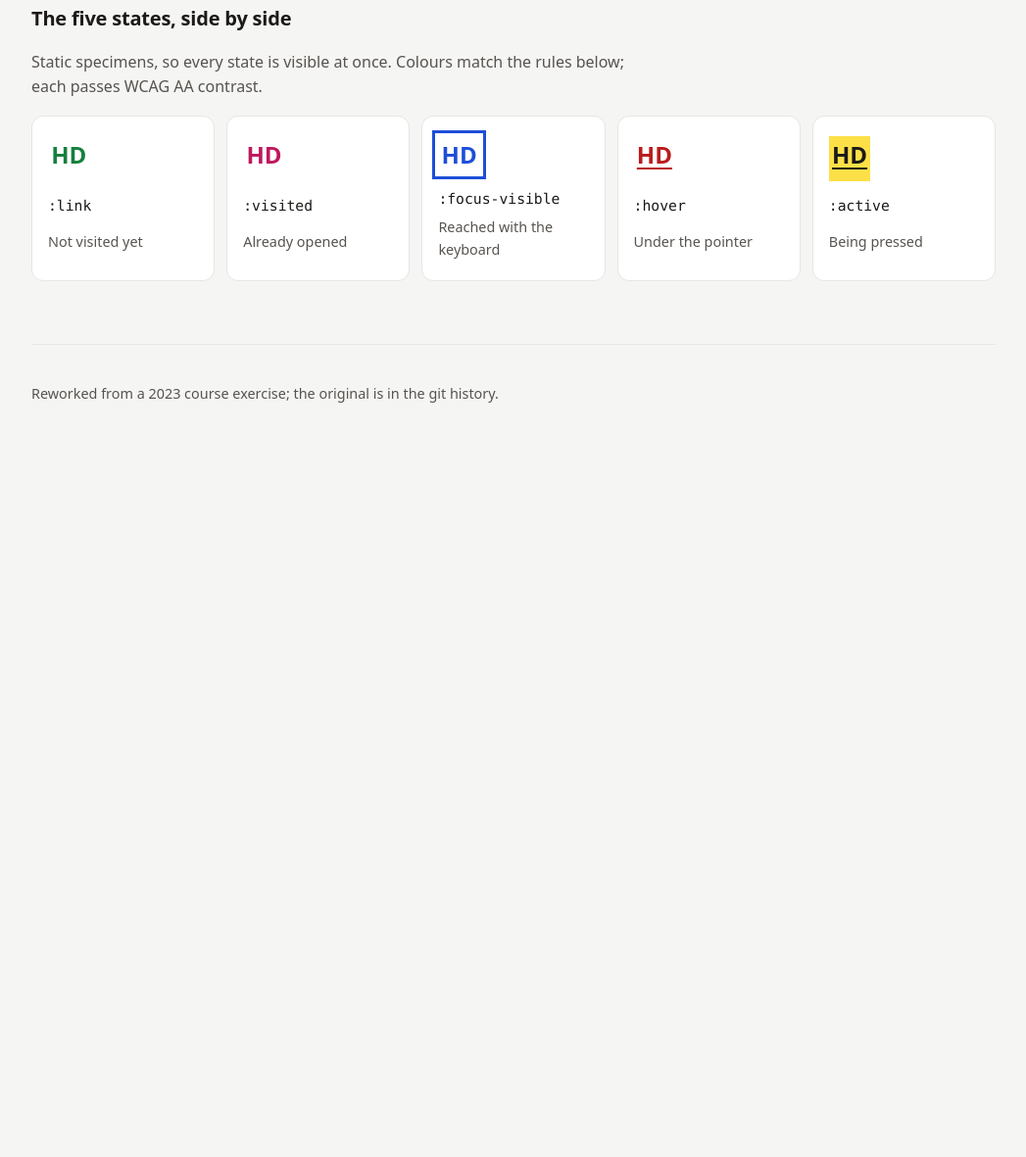
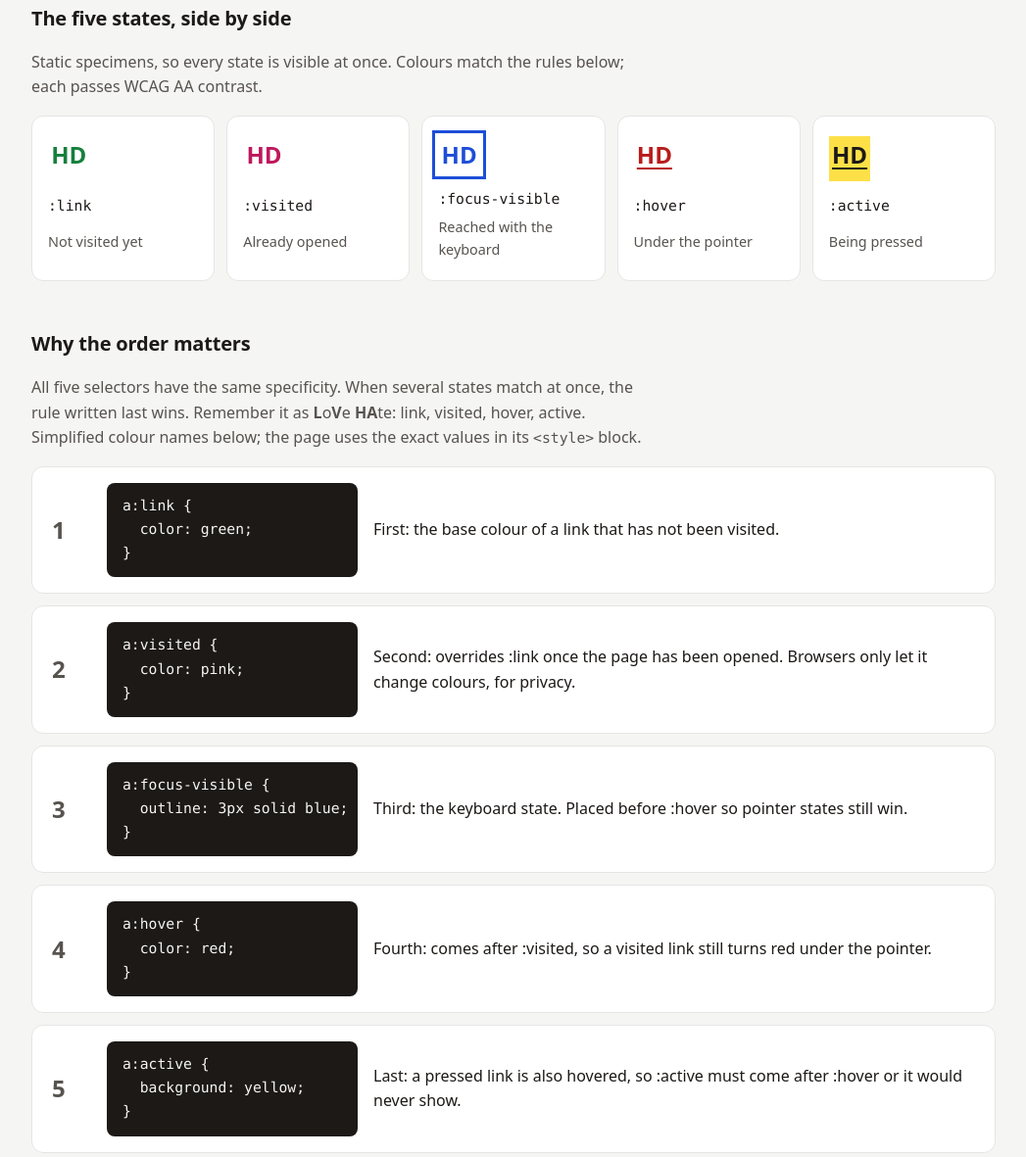
Before and after one commit to abdimannor/link-lab, a plain HTML site: page index.html in a window 1280 px wide. Shown: the part 467-1648 px from the top of the page at 98% size, without its empty margins (116-1163 px from the left). Before the commit the page ends 943 px from the top, so only its background shows below. Drawn offline with Linux system fonts and the light colour scheme.

Commit message:
Explain the rule order next to the CSS for each state

```diff
--- a/index.html
+++ b/index.html
@@ -69,6 +69,43 @@
       </ol>
     </section>
 
+    <section aria-labelledby="order">
+      <h2 id="order">Why the order matters</h2>
+      <p class="note">All five selectors have the same specificity. When several states match at once, the rule written last wins. Remember it as <strong>L</strong>o<strong>V</strong>e <strong>HA</strong>te: link, visited, hover, active. Simplified colour names below; the page uses the exact values in its <code>&lt;style&gt;</code> block.</p>
+      <ol class="order">
+        <li>
+          <pre><code>a:link {
+  color: green;
+}</code></pre>
+          <p>First: the base colour of a link that has not been visited.</p>
+        </li>
+        <li>
+          <pre><code>a:visited {
+  color: pink;
+}</code></pre>
+          <p>Second: overrides :link once the page has been opened. Browsers only let it change colours, for privacy.</p>
+        </li>
+        <li>
+          <pre><code>a:focus-visible {
+  outline: 3px solid blue;
+}</code></pre>
+          <p>Third: the keyboard state. Placed before :hover so pointer states still win.</p>
+        </li>
+        <li>
+          <pre><code>a:hover {
+  color: red;
+}</code></pre>
+          <p>Fourth: comes after :visited, so a visited link still turns red under the pointer.</p>
+        </li>
+        <li>
+          <pre><code>a:active {
+  background: yellow;
+}</code></pre>
+          <p>Last: a pressed link is also hovered, so :active must come after :hover or it would never show.</p>
+        </li>
+      </ol>
+    </section>
+
     <footer class="foot">
       <p>Reworked from a 2023 course exercise; the original is in the git history.</p>
     </footer>
--- a/style.css
+++ b/style.css
@@ -56,3 +56,14 @@ code { font-family: ui-monospace, "SF Mono", Menlo, Consolas, monospace; font-si
 .s-focus { color: var(--c-focus); outline: 3px solid var(--c-focus); outline-offset: 3px; }
 .s-hover { color: var(--c-hover); text-decoration: underline; }
 .s-active { color: var(--c-active); background: var(--c-active-bg); text-decoration: underline; }
+
+/* Rule order: CSS beside its explanation */
+.order { list-style: none; padding: 0; margin: 0; counter-reset: rule; display: grid; gap: 0.75rem; }
+.order li { counter-increment: rule; display: grid; grid-template-columns: 2.5rem minmax(0, 16rem) 1fr; gap: 1rem; align-items: center; background: var(--card); border: 1px solid var(--rule); border-radius: 12px; padding: 1rem 1.25rem; }
+.order li::before { content: counter(rule); font-weight: 800; font-size: 1.5rem; color: var(--muted); }
+.order pre { margin: 0; padding: 0.75rem 1rem; background: #1c1917; color: #f5f5f4; border-radius: 8px; overflow-x: auto; line-height: 1.45; }
+.order p { margin: 0; }
+@media (max-width: 40rem) {
+  .order li { grid-template-columns: 2rem 1fr; }
+  .order li p { grid-column: 2; }
+}
```
